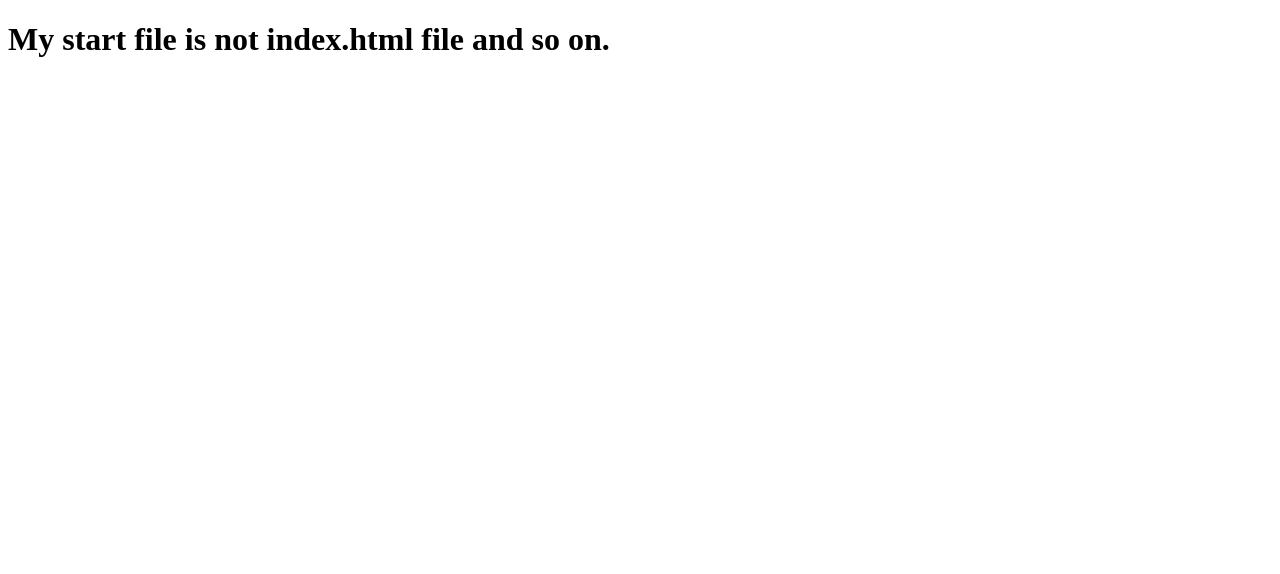
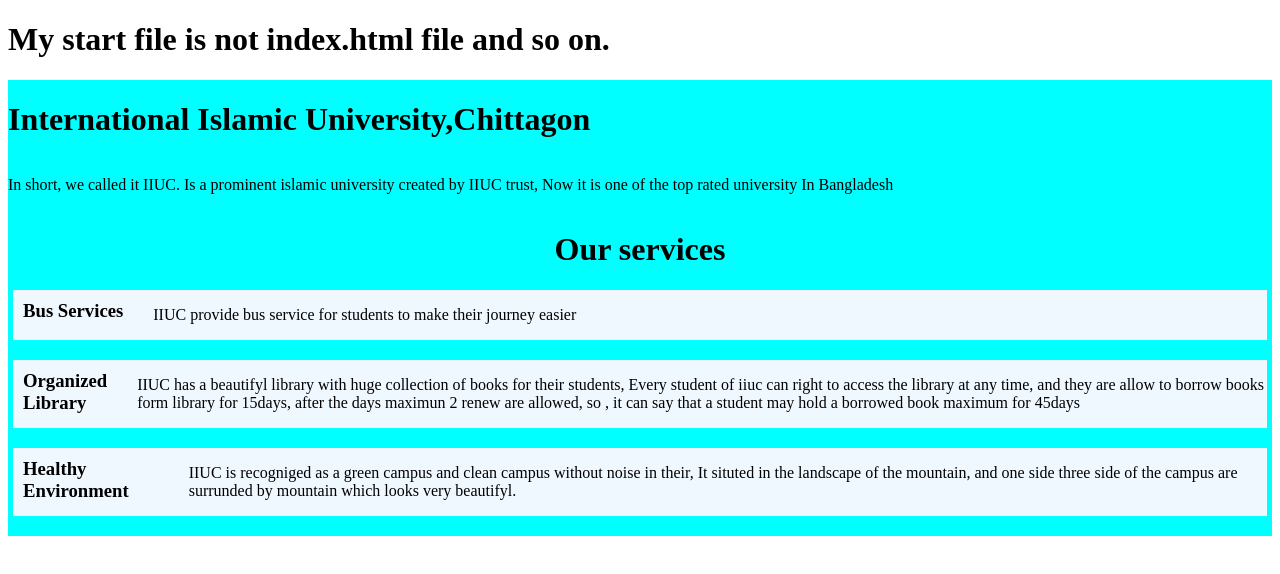
Before and after one commit to atmabdullaham/third-repo, a plain HTML site: page start.html in a window 1280 px wide. Drawn offline with Linux system fonts and the light colour scheme.

Commit message:
three service added

```diff
--- a/start.html
+++ b/start.html
@@ -1,12 +1,46 @@
 <!DOCTYPE html>
 <html lang="en">
-<head>
-    <meta charset="UTF-8">
-    <meta http-equiv="X-UA-Compatible" content="IE=edge">
-    <meta name="viewport" content="width=device-width, initial-scale=1.0">
+  <head>
+    <meta charset="UTF-8" />
+    <meta http-equiv="X-UA-Compatible" content="IE=edge" />
+    <meta name="viewport" content="width=device-width, initial-scale=1.0" />
     <title>Document</title>
-</head>
-<body>
+    <link rel="stylesheet" href="style.css" />
+  </head>
+  <body>
     <h1>My start file is not index.html file and so on.</h1>
-</body>
+    <div id="services">
+      <h1>International Islamic University,Chittagon</h1>
+      <p>
+        In short, we called it IIUC. Is a prominent islamic university created
+        by IIUC trust, Now it is one of the top rated university In Bangladesh
+      </p>
+      <h1 id="service-main-heading">Our services</h1>
+      <div class="service">
+        <h3 class="service-heading">Bus Services</h3>
+        <p>
+          IIUC provide bus service for students to make their journey easier
+        </p>
+      </div>
+      <div class="service">
+        <h3 class="service-heading">Organized Library</h3>
+        <p>
+          IIUC has a beautifyl library with huge collection of books for their
+          students, Every student of iiuc can right to access the library at any
+          time, and they are allow to borrow books form library for 15days,
+          after the days maximun 2 renew are allowed, so , it can say that a
+          student may hold a borrowed book maximum for 45days
+        </p>
+      </div>
+      <div class="service">
+        <h3 class="service-heading">Healthy Environment</h3>
+        <p>
+          IIUC is recogniged as a green campus and clean campus without noise in
+          their, It situted in the landscape of the mountain, and one side three
+          side of the campus are surrunded by mountain which looks very
+          beautifyl.
+        </p>
+      </div>
+    </div>
+  </body>
 </html>
--- /dev/null
+++ b/style.css
@@ -0,0 +1,19 @@
+.service{
+    display: flex;
+    background-color: aliceblue;
+    margin-bottom: 20px;
+    margin-left: 5px;
+    margin-right: 5px;
+
+}
+#services{
+    background-color: aqua;
+    display: grid;
+}
+.service-heading{
+    margin: 10px;
+   padding-right: 20px;
+}
+#service-main-heading{
+    text-align: center;
+}
```
